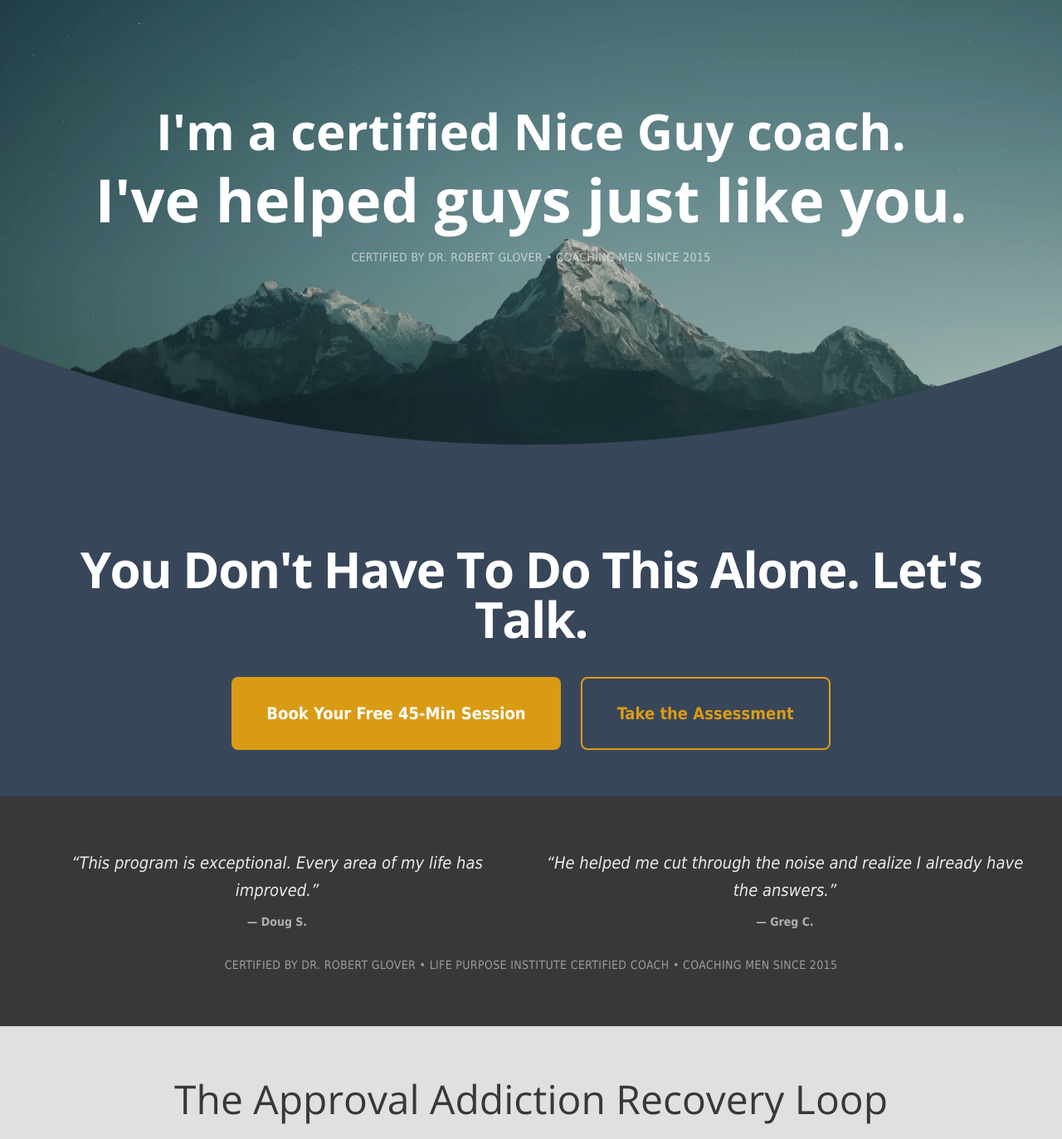
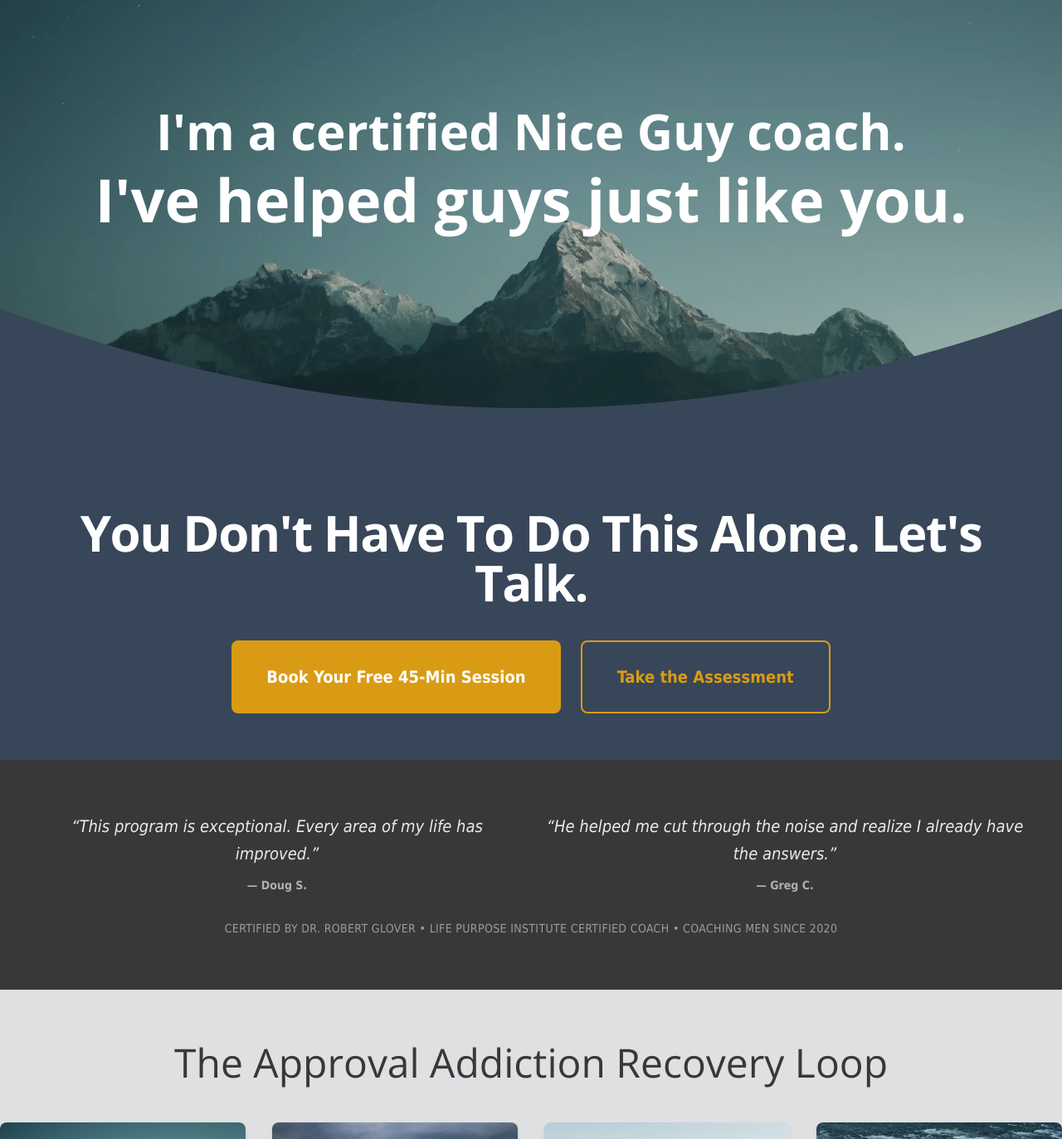
Before and after one commit to michaelzick/michaelzick.com, a Next.js app: page / in a window 1280 px wide. Shown: the part 1352-2725 px from the top of the page at 83% size. Built offline with nearby package versions, Linux system fonts and the light colour scheme.

Commit message:
updated coaching certification year in TrustStripe component; removed trust line below hero

```diff
--- a/components/sections/BeginningSection.tsx
+++ b/components/sections/BeginningSection.tsx
@@ -85,9 +85,6 @@ export function BeginningSection({
                 I&apos;ve helped guys just like you.
               </span>
             </h2>
-            <p className="mt-6 text-center text-sm font-medium tracking-wide text-white/60 uppercase">
-              Certified by Dr. Robert Glover &bull; Coaching men since 2015
-            </p>
           </FadeInSection>
         </div>
         <svg
--- a/components/sections/TrustStripe.tsx
+++ b/components/sections/TrustStripe.tsx
@@ -21,7 +21,7 @@ export function TrustStripe() {
           </figure>
         </div>
         <p className="text-sm font-medium tracking-wide text-white/50 uppercase">
-          Certified by Dr. Robert Glover &bull; Life Purpose Institute Certified Coach &bull; Coaching men since 2015
+          Certified by Dr. Robert Glover &bull; Life Purpose Institute Certified Coach &bull; Coaching men since 2020
         </p>
       </div>
     </section>
```
